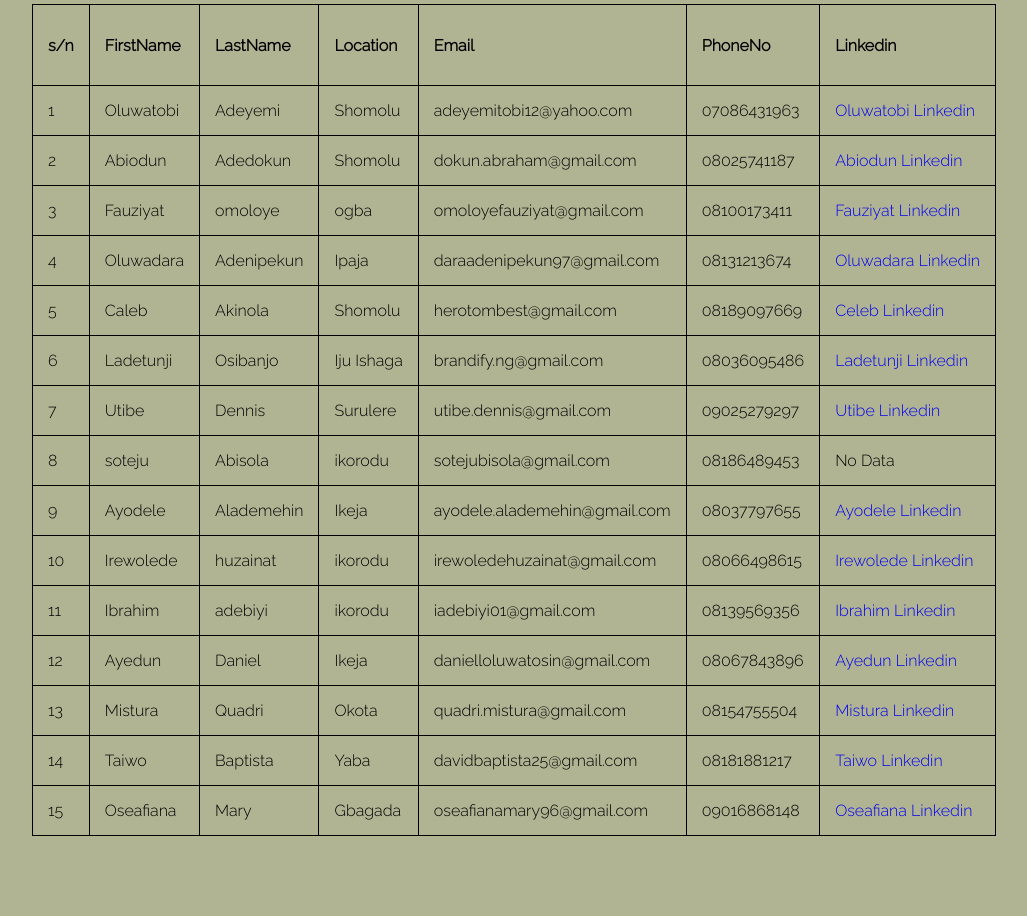
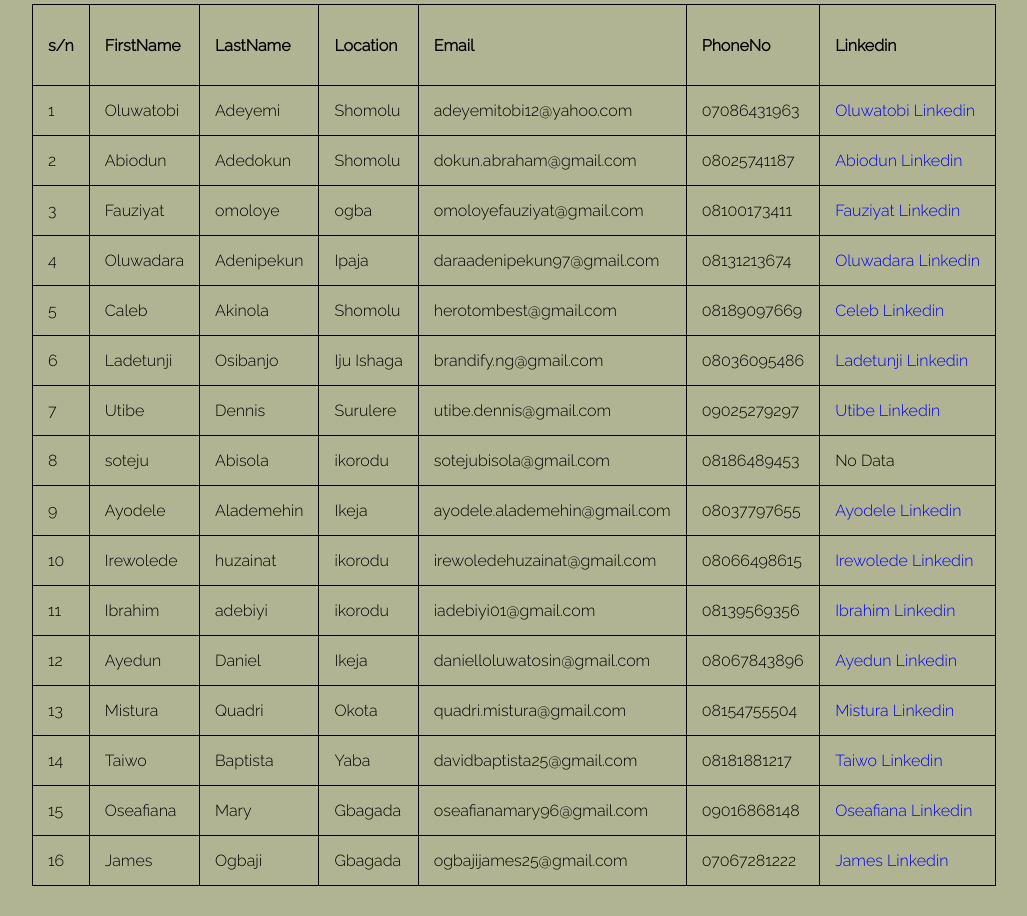
Before and after one commit to iamdokun/Tech4Dev-Assignment2, a plain HTML site: page index.html in a window 1280 px wide. Shown: the part 93-1009 px from the top of the page, without its empty margins (126-1153 px from the left). Before the commit the page ends 959 px from the top, so only its background shows below. Drawn offline with Linux system fonts and the light colour scheme.

Commit message:
Software Development Student Data Update

```diff
--- a/index.html
+++ b/index.html
@@ -158,6 +158,15 @@
                     <td>09016868148</td>
                     <td class="linkedin"><a href="https://www.linkedin.com/in/oseafiana-mary-235229137" target="_blank">Oseafiana Linkedin</a></td>
                 </tr>
+                <tr>
+                    <td>16</td>
+                    <td>James</td>
+                    <td>Ogbaji</td>
+                    <td>Gbagada</td>
+                    <td>ogbajijames25@gmail.com</td>
+                    <td>07067281222</td>
+                    <td class="linkedin"><a href="https://www.linkedin.com/in/james-ogbaji-9284721b4" target="_blank">James Linkedin</a></td>
+                </tr>
             </tbody>
         </table>
     </div>
```
